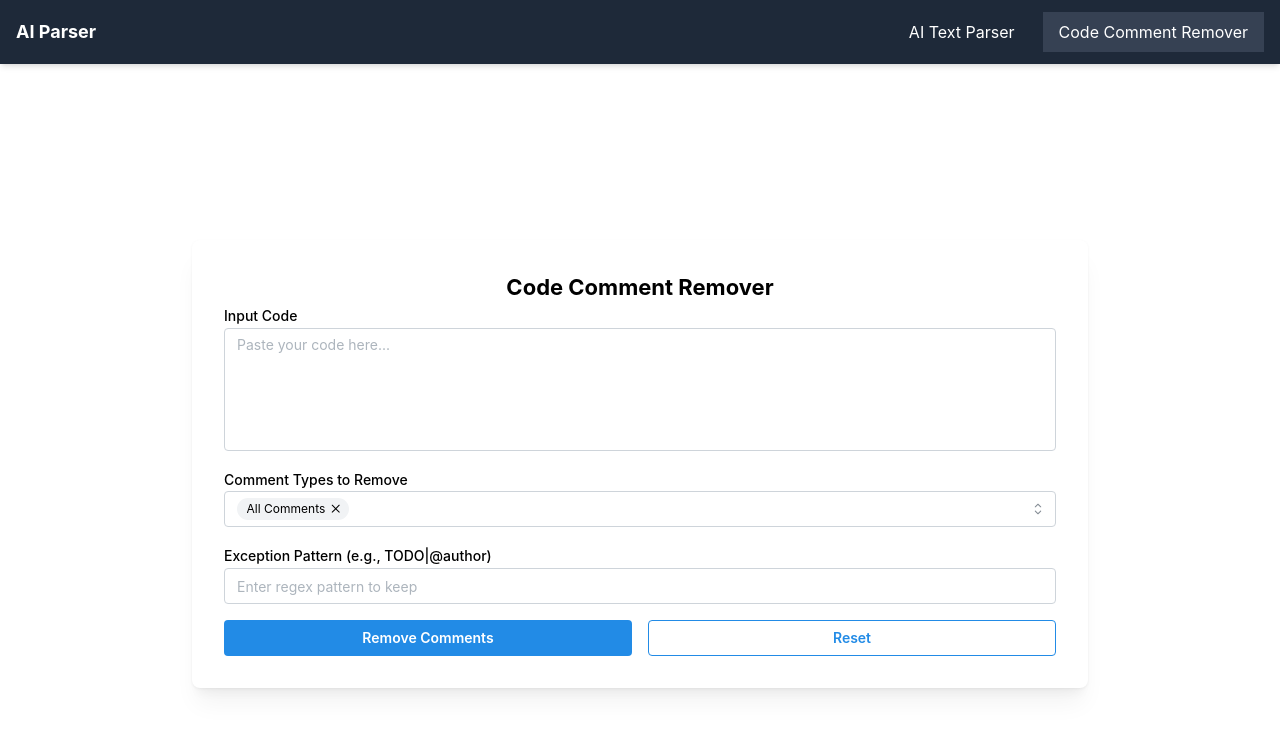
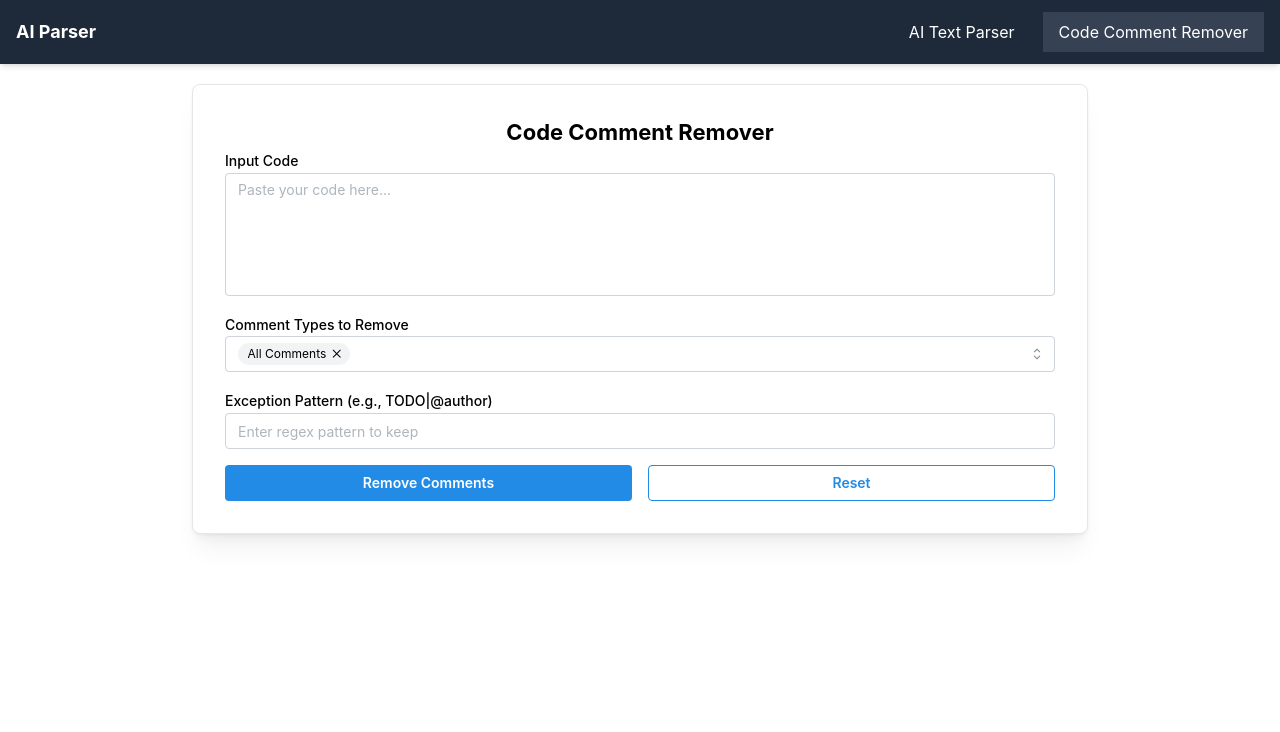
Before and after one commit to tinsaye-simeneh/ai-parser, a Next.js app: page /comment-remover in a window 1280 px wide. Shown: the top 732 px of the page. Built offline with nearby package versions, Linux system fonts and the light colour scheme.

Commit message:
refactor: Update layout component styling in page.tsx

```diff
--- a/src/app/comment-remover/page.tsx
+++ b/src/app/comment-remover/page.tsx
@@ -78,11 +78,13 @@ export default function CommentRemover() {
   };
 
   return (
-    <Container
-      size="lg"
-      className="min-h-screen flex items-center justify-center"
-    >
-      <Paper shadow="md" p="xl" radius="md" className="w-full max-w-4xl">
+    <Container size="lg" className="flex mt-5 justify-center">
+      <Paper
+        shadow="md"
+        p="xl"
+        radius="md"
+        className="w-full max-w-4xl border border-gray-200 "
+      >
         <Title order={3} className="text-center mb-6">
           Code Comment Remover
         </Title>
--- a/src/app/page.tsx
+++ b/src/app/page.tsx
@@ -40,12 +40,12 @@ export default function Home() {
   };
 
   return (
-    <Container size="lg" className="min-h-screen flex mt-5 justify-center">
+    <Container size="lg" className="flex mt-5 justify-center ">
       <Paper
         shadow="md"
         p="xl"
         radius="md"
-        className={`bg-white w-full transition-all duration-300 ${
+        className={`bg-white w-full transition-all border border-gray-200 duration-300 ${
           cleanedText ? "max-w-full" : "max-w-xl"
         }`}
       >
@@ -59,7 +59,7 @@ export default function Home() {
               label="Input Text"
               autosize
               minRows={5}
-              maxRows={20}
+              maxRows={16}
               value={inputText}
               onChange={(event) => setInputText(event.currentTarget.value)}
               className="mb-4"
@@ -108,7 +108,7 @@ export default function Home() {
                 p="md"
                 className="bg-gray-50 min-h-[250px] whitespace-pre-wrap border border-gray-300"
               >
-                <Text className="max-h-[500px] overflow-auto">
+                <Text className="max-h-[400px] overflow-auto">
                   {cleanedText}
                 </Text>
               </Paper>
```
